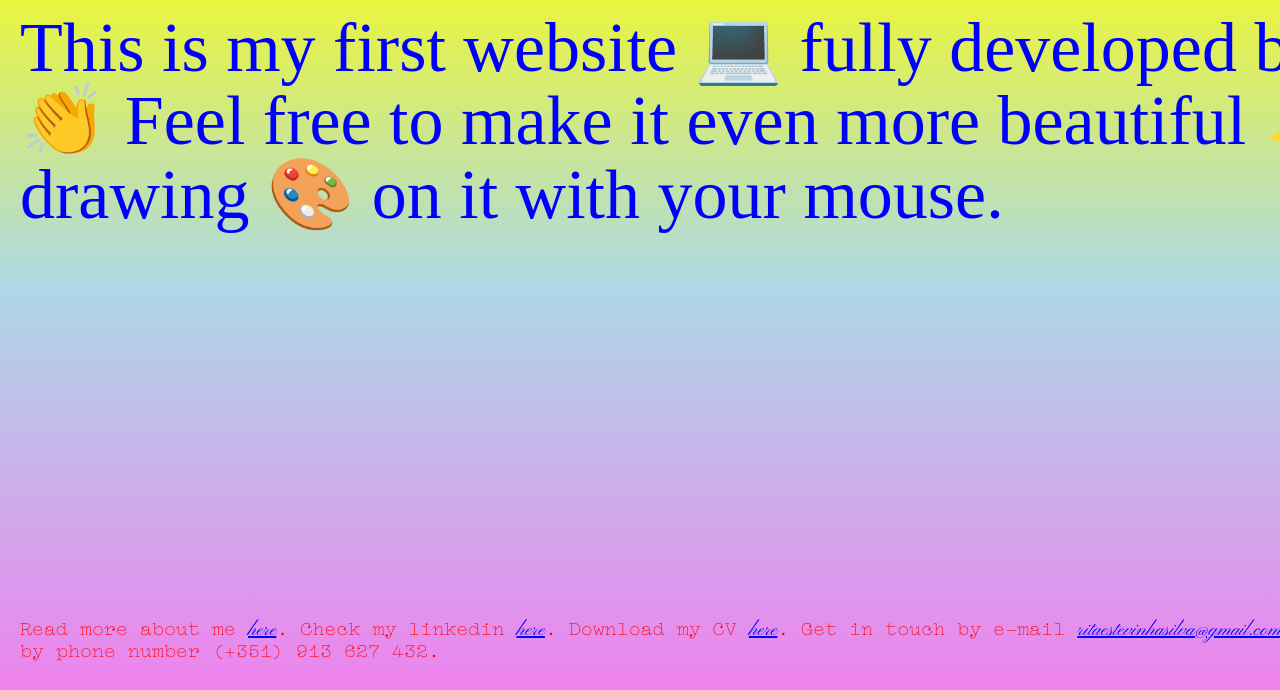
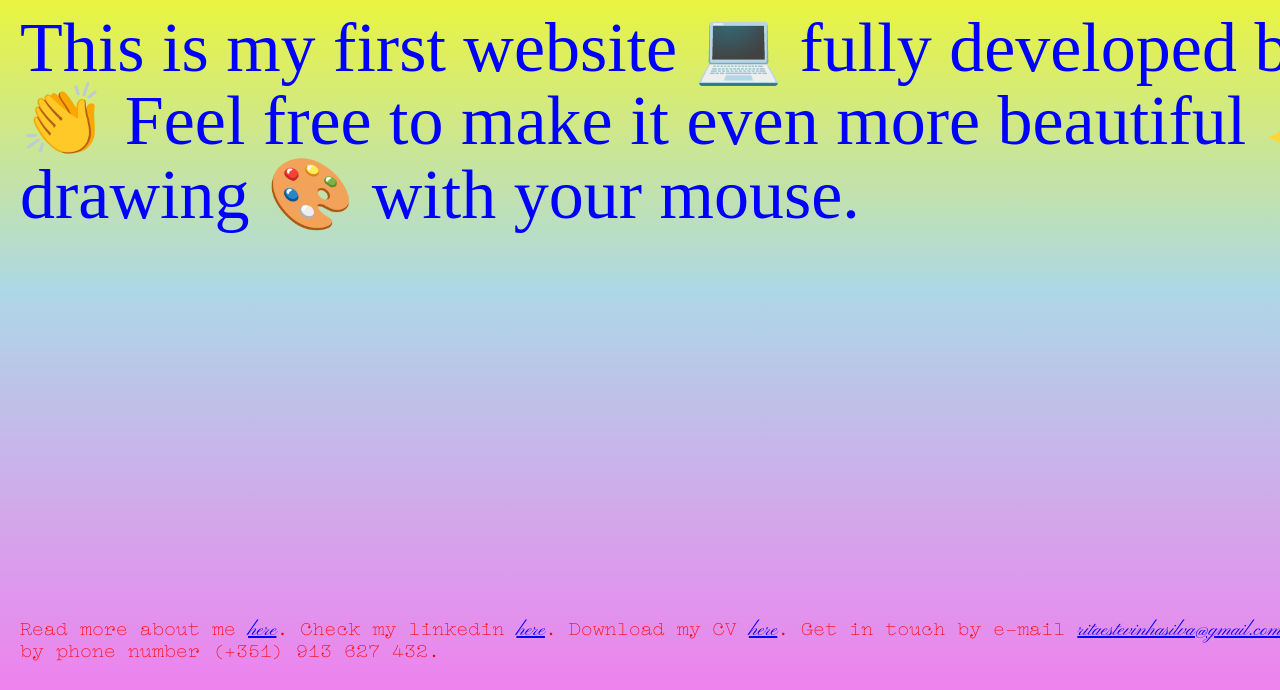
Before and after one commit to RitaEstevinhaSilva/RitaEstevinhaSilva, a plain HTML site: page index.html in a window 1280 px wide. Shown: the part 110-800 px from the top of the page. Drawn offline with nearby package versions, Linux system fonts and the light colour scheme; a web font is replaced by a local one.

Commit message:
Update index.html

```diff
--- a/index.html
+++ b/index.html
@@ -24,7 +24,7 @@
             <div>
                 <h1 class="text"> Hi, my name is <span class="pinyon"> Rita Estevinha Silva.</span> </h1>
                 <h1 class="text"> This is my first website &#128187; fully developed by me. &#128079; Feel free to make
-                    it even more beautiful &#10024; by drawing &#127912; on it with your mouse.</h1>
+                    it even more beautiful &#10024; by drawing &#127912; with your mouse.</h1>
             </div>
 
         </section>
```
